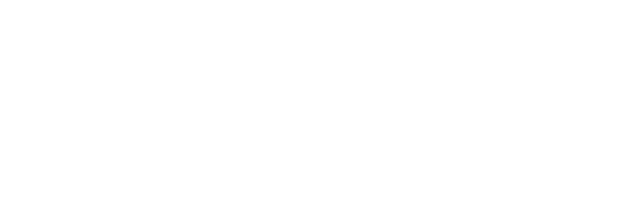
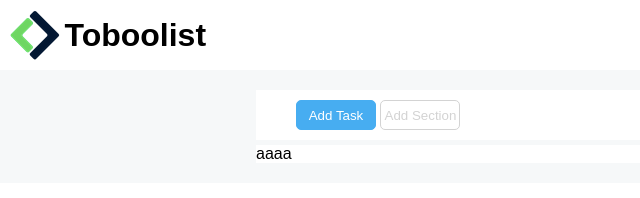
Before and after one commit to AleScla/html-css-toboolist, a plain HTML site: page index.html in a window 1280 px wide. Shown: the whole page, without its empty margins (0-640 px from the left). Drawn offline with Linux system fonts and the light colour scheme.

Commit message:
inserito nav con i button modificati i button con css aggiunto vari padding e margini

```diff
--- a/css/style.css
+++ b/css/style.css
@@ -3,8 +3,51 @@
     box-sizing:border-box;
     margin:0;
     padding:0;
+    font-family:Arial, Helvetica, sans-serif;
 }
 
 /* GENERAL */
+header{
+    padding:10px;
+}
 
+header img, header h1{
+    display:inline-block;
+    vertical-align:middle;
+    font-weight:800;
+}
+
+main{
+    background-color:#F6F8F9;
+    padding:20px 0;
+}
+
+button{
+    width:80px;
+    height:30px;
+    border-radius:5px;
+
+}
+nav{
+    padding:10px 40px;
+    margin-bottom:5px;
+}
 /* SPECIFIC */
+
+.container{
+    width:60%;
+    background-color:white;
+    margin:auto;
+}
+
+.lightblue{
+    background-color:#47ADF1;
+    border:1px solid #47ADF1;
+    color:white;
+}
+
+#greytext{
+    background-color:white;
+    color:lightgrey;
+    border:1px solid lightgrey;
+}
--- a/index.html
+++ b/index.html
@@ -10,12 +10,21 @@
     <body>
         <!-- inizio header -->
         <header>
-
-
+            <img src="img/logo.png" alt="Logo Toboolist">
+            <h1>Toboolist</h1>
         </header>
         <!-- fine header -->
         <!-- inizio main -->
         <main>
+            <div class="container">
+                <nav>
+                    <button class="lightblue">Add Task</button>
+                    <button id="greytext">Add Section</button>
+                </nav>
+            </div>
+            <div class="container">
+                aaaa
+            </div>
 
         </main>
         <!-- fine main -->
```
